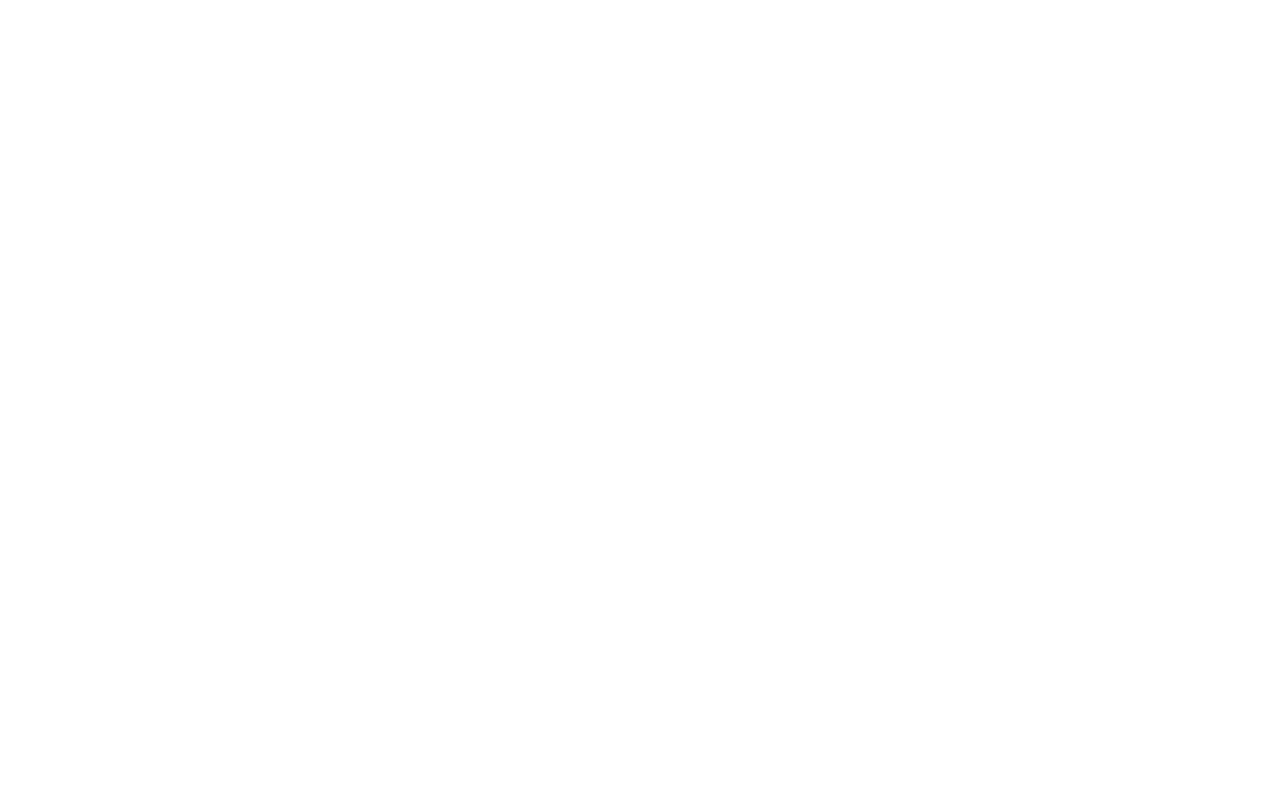
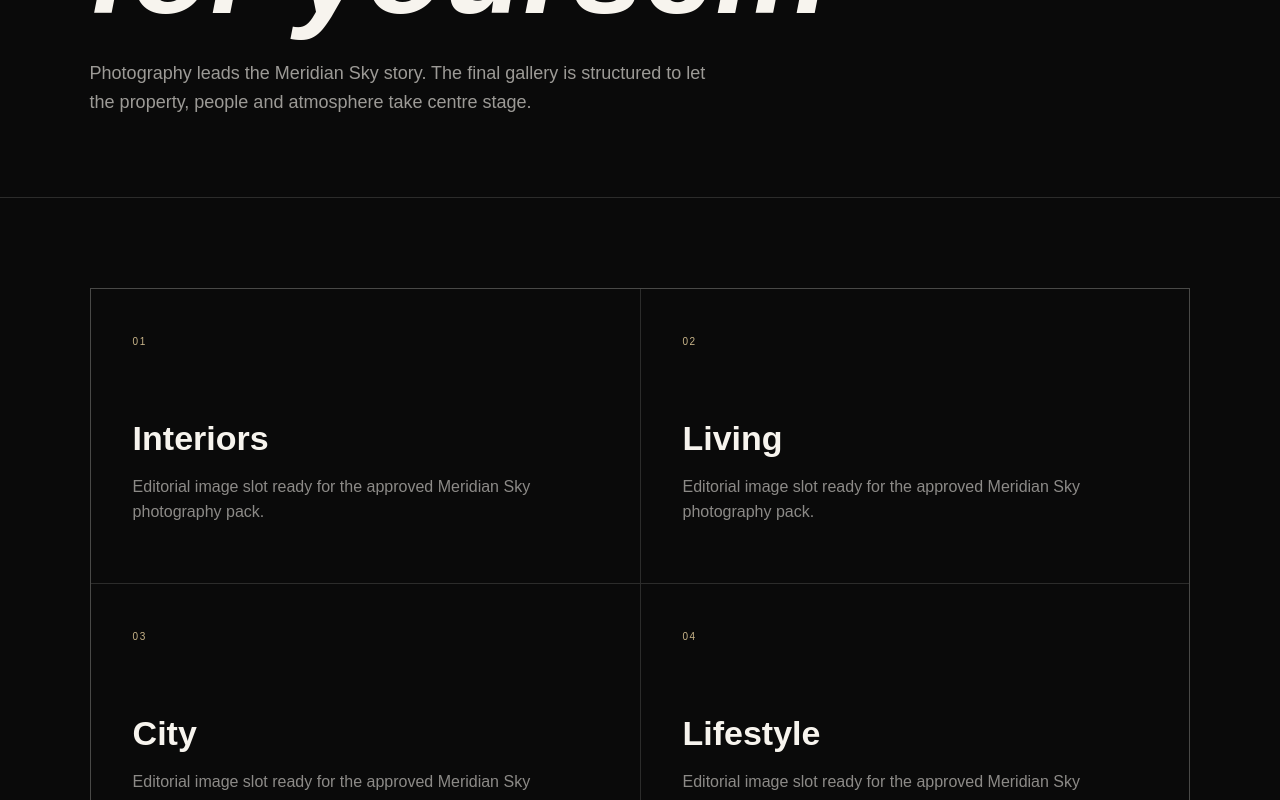
Before and after one commit to novacoreng/MeridenSky, a Next.js app: page /gallery in a window 1280 px wide. Before the commit this address had no page. Shown: the part 500-1300 px from the top of the page. Before the commit the page ends 800 px from the top, so only its background shows below. Built offline with nearby package versions, Linux system fonts and the light colour scheme.

Commit message:
feat: build Meridian Sky gallery page

```diff
--- /dev/null
+++ b/src/app/gallery/page.tsx
@@ -0,0 +1,7 @@
+import SiteHeader from "@/components/SiteHeader";
+import SiteFooter from "@/components/SiteFooter";
+import "../section.css";
+
+const gallery = ["Interiors", "Living", "City", "Lifestyle", "Rooftop", "View"];
+
+export default function GalleryPage(){return <main className="subPage"><SiteHeader/><section className="subHero"><p className="eyebrow">THE SKY / GALLERY</p><h1>See it<br /><em>for yourself.</em></h1><p>Photography leads the Meridian Sky story. The final gallery is structured to let the property, people and atmosphere take centre stage.</p></section><section className="content"><div className="contentGrid">{gallery.map((item,i)=><article className="contentCard" key={item}><span className="index">0{i+1}</span><h2>{item}</h2><p>Editorial image slot ready for the approved Meridian Sky photography pack.</p></article>)}</div></section><section className="pageCta"><p className="eyebrow">THE FULL STORY</p><h2>Come<br /><em>up.</em></h2><p>Explore the stay, experiences and social calendar, then contact the team to begin planning.</p><a className="textLink" href="/stay">Explore the stay ↗</a></section><SiteFooter/></main>}
```
